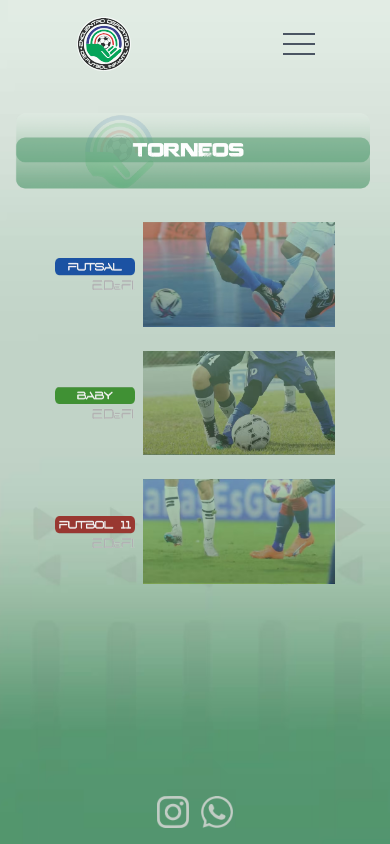
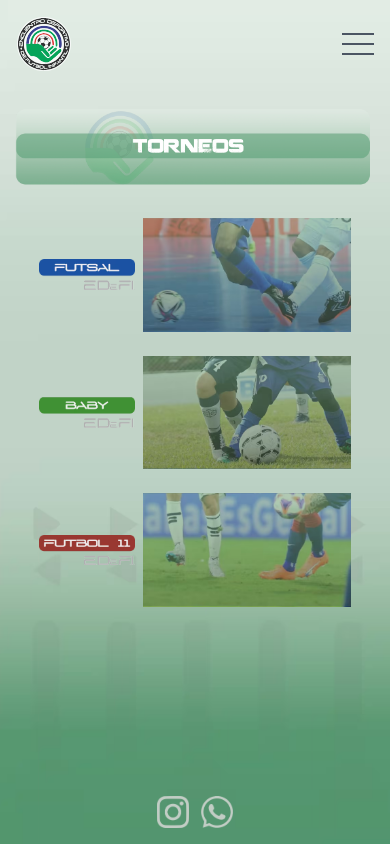
Before and after one commit to mmanna3/web-publica, a React (Vite) app: page /torneos in a window 390 px wide. Built offline with nearby package versions, Linux system fonts and the light colour scheme.

Commit message:
TorneosPage más responsive.

```diff
--- a/src/App.tsx
+++ b/src/App.tsx
@@ -9,7 +9,7 @@ export function loader() {
 
 function App() {
   return (
-    <div className='mx-auto flex max-h-fit min-h-screen flex-col justify-between bg-fondo-celu bg-cover bg-no-repeat sm:bg-fondo-pc'>
+    <div className='mx-auto flex max-h-fit min-h-screen flex-col justify-between bg-fondo-celu bg-cover bg-no-repeat sm:bg-fondo-pc select-none'>
       <Layout />
       <SocialMediaIcons />
     </div>
@@ -22,10 +22,10 @@ export const Layout = () => {
   const hideLayout = () => setIsHidden(true);
 
   return (
-    <div className='mx-auto  sm:max-w-4xl lg:max-w-7xl xl:max-w-[1500px]'>
+    <div className='mx-auto sm:max-w-4xl lg:max-w-4xl xl:max-w-[1500px] '>
       <Header showLayout={showLayout} hideLayout={hideLayout} />
       <main
-        className={isHidden ? 'mx-auto mb-6 hidden select-none' : 'mx-auto mb-6 block select-none'}
+        className={isHidden ? 'mx-auto mb-6 hidden select-none' : 'mx-auto  my-2 block select-none '}
       >
         <Outlet />
       </main>
--- a/src/components/common/GenericButton.tsx
+++ b/src/components/common/GenericButton.tsx
@@ -9,7 +9,7 @@ export const GenericButton = ({ path, content }: Props) => {
   return (
     <Link
       to={path}
-      className='w-52 rounded-lg bg-title-darkGreen py-10 text-center text-white shadow-xl md:w-80'
+      className='w-80 rounded-lg bg-title-darkGreen py-10 text-center text-white shadow-xl md:w-80'
     >
       {content}
     </Link>
--- a/src/components/common/Header.tsx
+++ b/src/components/common/Header.tsx
@@ -33,7 +33,7 @@ export const Header = ({ hideLayout, showLayout }: HeaderProps) => {
   }
 
   return (
-    <div className='mb-3 flex items-center justify-around gap-8 py-4 px-4 '>
+    <div className='flex items-center justify-between gap-8 py-4 px-4 '>
       <Link to='/'>
         <img className='w-14 sm:w-20 lg:w-24' src={EDEFI_LOGO} alt='edefi-logo' />
       </Link>
--- a/src/components/common/ImageBtn.tsx
+++ b/src/components/common/ImageBtn.tsx
@@ -4,11 +4,12 @@ type myButtonProps = {
   img: string;
   alt: string;
   url: string;
+  style?: string;
 };
-export const ImageBtn = ({ img, alt, url }: myButtonProps) => {
+export const ImageBtn = ({ img, alt, url, style }: myButtonProps) => {
   return (
     <Link to={url}>
-      <img src={img} alt={alt} className='w-52 sm:w-72 lg:w-96' />
+      <img src={img} alt={alt} className={style} />
     </Link>
   );
 };
--- /dev/null
+++ b/src/components/common/Title.tsx
@@ -0,0 +1,8 @@
+interface Props {
+  img: string
+  alt: string
+}
+
+export const Title = ({img, alt}: Props) => {
+  return <img className='mx-auto mb-5 lg:max-w-4xl ' src={img} alt={alt} />
+}
--- a/src/components/pages/Torneos/TorneosPage.tsx
+++ b/src/components/pages/Torneos/TorneosPage.tsx
@@ -6,44 +6,37 @@ import BTN_TORNEO_FUTBOL11 from '../../../assets/images/mobile/buttons/btn-futbo
 import IMG_TORNEO_FUTSAL from '../../../assets/images/mobile/img-futsal.avif';
 import IMG_TORNEO_BABY from '../../../assets/images/mobile/img-baby.avif';
 import IMG_TORNEO_FUTBOL11 from '../../../assets/images/mobile/img-futbol11.avif';
+import { Title } from '../../common/Title';
+import { ImageBtn } from '../../common/ImageBtn';
 
 export const TorneosPage = () => {
   return (
     <>
+      <Title alt='Torneos' img={IMG_TORNEOS_TITLE} />
+      <div className='flex flex-col items-center gap-6  xl:p-10 lg:justify-center xl:flex-row '>
+        <div
+          key='futsal'
+          className='flex items-center space-x-2   px-[10%] xl:flex-col-reverse xl:px-0'
+        >
+          <ImageBtn img={BTN_TORNEO_FUTSAL} alt='Futsal' url='/torneos/futsal' style='xl:p-14' />
+          <ImageBtn img={IMG_TORNEO_FUTSAL} alt='Futsal-image' url='/torneos/futsal' />
+        </div>
+        <div
+          key='baby'
+          className='flex items-center space-x-2 px-[10%]  xl:flex-col-reverse xl:px-0'
+        >
+          <ImageBtn img={BTN_TORNEO_BABY} alt='baby-image' url='/torneos/baby' style='xl:p-14' />
+          <ImageBtn img={IMG_TORNEO_BABY} alt='baby' url='/torneos/baby'  />
+        </div>
+        <div
+          key='futbol-11'
+          className='flex items-center space-x-2 px-[10%]  xl:flex-col-reverse xl:px-0'
 
-      <img className='mx-auto mb-5 lg:max-w-4xl' src={IMG_TORNEOS_TITLE} alt='Torneos' />
-      <div className='flex flex-col items-center gap-6 lg:flex-row lg:justify-center'>
-        <Link key='futsal' to='/torneos/futsal' className='flex items-center md:flex-col-reverse'>
-          <img
-            className='mr-2 h-8 w-20 md:mt-3 md:h-12 md:w-40'
-            src={BTN_TORNEO_FUTSAL}
-            alt='Torneo-futsal'
-          />
-          <img className='w-48 md:w-64 lg:h-44' src={IMG_TORNEO_FUTSAL} alt='Torneo-futsal' />
-        </Link>
-        <Link key='baby' to='/torneos/baby' className='flex items-center md:flex-col-reverse'>
-          <img
-            className='mr-2 h-8 w-20 md:mt-3 md:h-12 md:w-40'
-            src={BTN_TORNEO_BABY}
-            alt='Torneo-baby'
-          />
-          <img className='w-48 md:w-64 lg:h-44' src={IMG_TORNEO_BABY} alt='Torneo-baby' />
-        </Link>
-        <Link
-          key='futbol-11'
-          to='/torneos/futbol-11'
-          className='flex items-center md:flex-col-reverse'
         >
-          <img
-            className='mr-2 h-8 w-20 md:mt-3 md:h-12 md:w-40'
-            src={BTN_TORNEO_FUTBOL11}
-            alt='Torneo-futbol11'
-          />
-          <img className='w-48 md:w-64 lg:h-44' src={IMG_TORNEO_FUTBOL11} alt='Torneo-futbol11' />
-        </Link>
+          <ImageBtn img={BTN_TORNEO_FUTBOL11} alt='futbol 11 image' url='/torneos/futbol -11' style='xl:p-14' />
+          <ImageBtn img={IMG_TORNEO_FUTBOL11} alt='futbol 11' url='/torneos/futbol-11'  />
+        </div>
       </div>
     </>
   );
 };
-
-export default TorneosPage;
```
